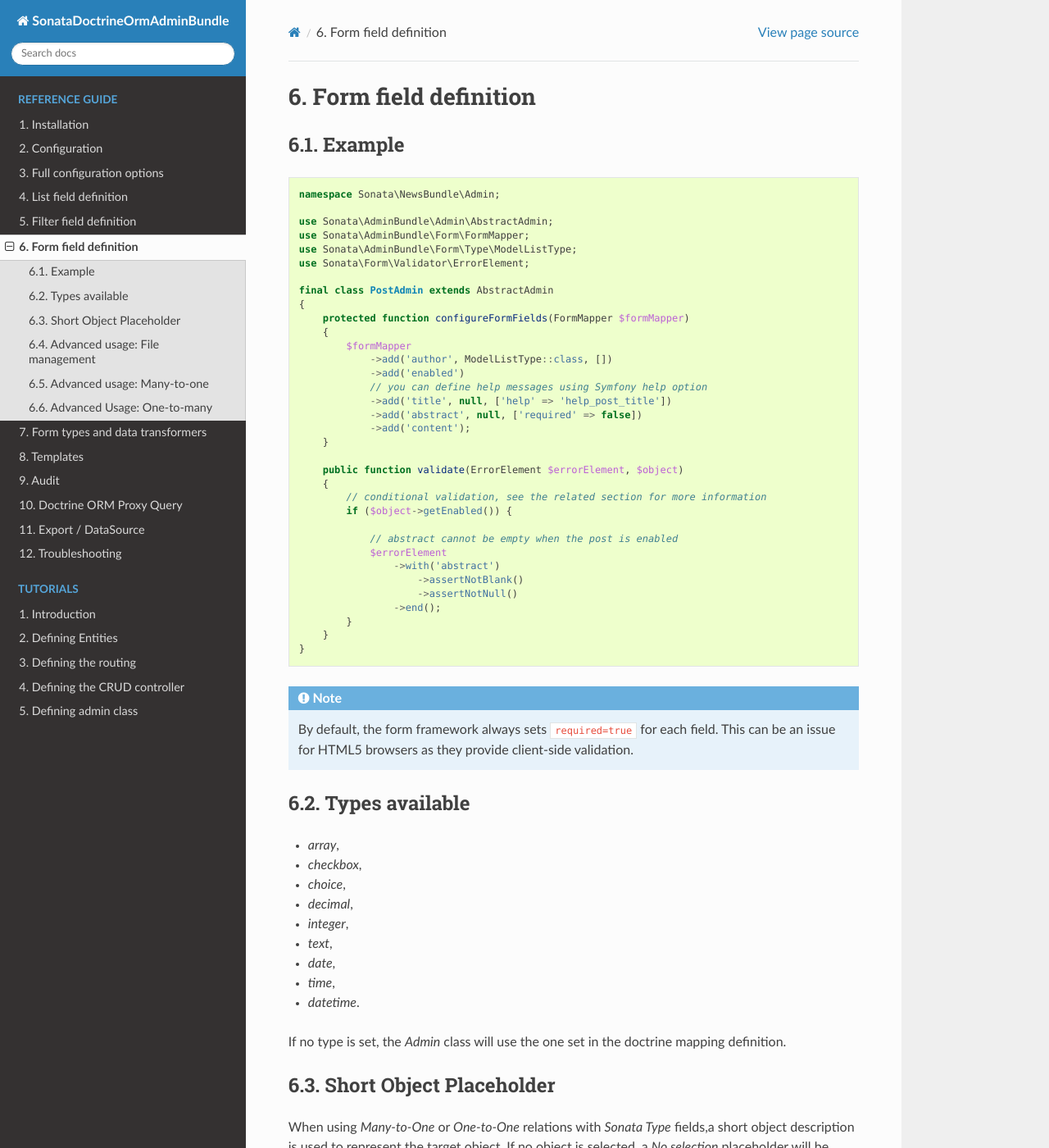
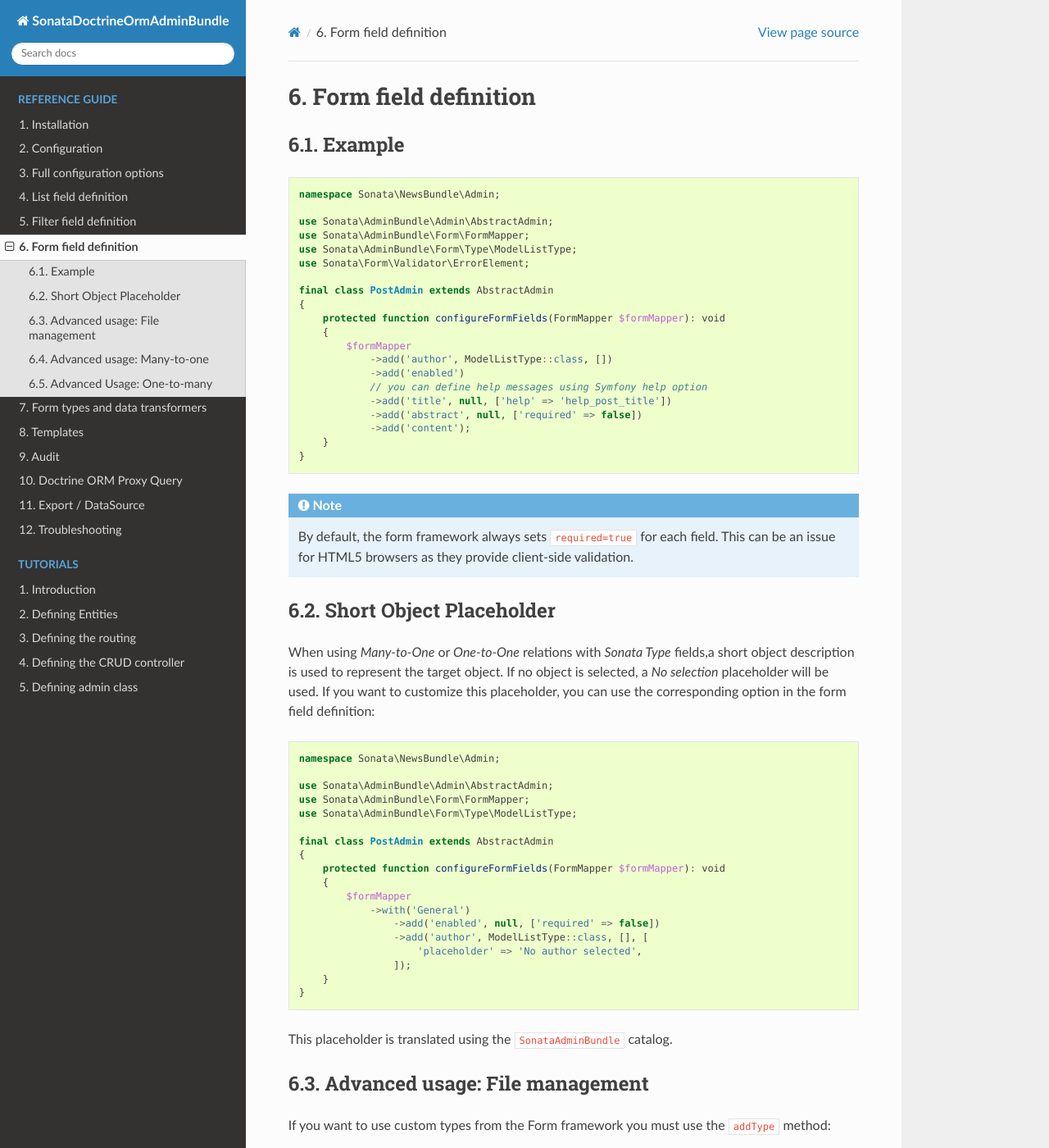
Before and after one commit to sonata-project/SonataDoctrineORMAdminBundle, a Sphinx documentation site: the page built from docs/reference/form_field_definition.rst, in a window 1280 px wide and 1400 px high. Shown: the whole window at 82% size. Built offline with Sphinx 7.4.7 and the Read the Docs theme 2.0.0, drawn with Linux system fonts in a browser that asks for light colours; some of the changed text lies outside the part shown.

Commit message:
Update doc to the last developement

```diff
--- a/docs/reference/form_field_definition.rst
+++ b/docs/reference/form_field_definition.rst
@@ -19,7 +19,7 @@
 
     final class PostAdmin extends AbstractAdmin
     {
-        protected function configureFormFields(FormMapper $formMapper)
+        protected function configureFormFields(FormMapper $formMapper): void
         {
             $formMapper
                 ->add('author', ModelListType::class, [])
@@ -29,41 +29,12 @@
                 ->add('abstract', null, ['required' => false])
                 ->add('content');
         }
-
-        public function validate(ErrorElement $errorElement, $object)
-        {
-            // conditional validation, see the related section for more information
-            if ($object->getEnabled()) {
-
-                // abstract cannot be empty when the post is enabled
-                $errorElement
-                    ->with('abstract')
-                        ->assertNotBlank()
-                        ->assertNotNull()
-                    ->end();
-            }
-        }
     }
 
 .. note::
 
     By default, the form framework always sets ``required=true`` for each field.
     This can be an issue for HTML5 browsers as they provide client-side validation.
-
-Types available
----------------
-
-* `array`,
-* `checkbox`,
-* `choice`,
-* `decimal`,
-* `integer`,
-* `text`,
-* `date`,
-* `time`,
-* `datetime`.
-
-If no type is set, the `Admin` class will use the one set in the doctrine mapping definition.
 
 Short Object Placeholder
 ------------------------
@@ -81,7 +52,7 @@
 
     final class PostAdmin extends AbstractAdmin
     {
-        protected function configureFormFields(FormMapper $formMapper)
+        protected function configureFormFields(FormMapper $formMapper): void
         {
             $formMapper
                 ->with('General')
@@ -106,7 +77,7 @@
 
     final class MediaAdmin extends AbstractAdmin
     {
-        protected function configureFormFields(FormMapper $formMapper)
+        protected function configureFormFields(FormMapper $formMapper): void
         {
             $formMapper
                 ->add('name', null, ['required' => false])
@@ -149,7 +120,7 @@
 
     final class PostAdmin extends AbstractAdmin
     {
-        protected function configureFormFields(FormMapper $formMapper)
+        protected function configureFormFields(FormMapper $formMapper): void
         {
             $formMapper
                 ->with('General')
@@ -201,7 +172,7 @@
 
     final class GalleryAdmin extends AbstractAdmin
     {
-        protected function configureFormFields(FormMapper $formMapper)
+        protected function configureFormFields(FormMapper $formMapper): void
         {
             $formMapper
                 ->add('code')
@@ -227,20 +198,10 @@
 By default, position row will be rendered. If you want to hide it, you will need to alter child  admin class and add hidden position field.
 Use code like::
 
-    protected function configureFormFields(FormMapper $formMapper)
+    protected function configureFormFields(FormMapper $formMapper): void
     {
         $formMapper
             ->add('position', 'hidden', [
                 'attr' => ['hidden' => true]
             ]);
     }
-
-To render child help messages you must use 'sonata_help' instead of 'help'::
-
-    protected function configureFormFields(FormMapper $formMapper)
-    {
-        $formMapper
-            ->add('image', 'file', [
-                'sonata_help' => 'help message rendered in parent CollectionType'
-            ]);
-    }
```
Also changed, not shown: docs/reference/filter_field_definition.rst (+43 -31 lines), docs/reference/form_types_and_transformers.rst (+4 -4 lines), docs/reference/list_field_definition.rst (+10 -21 lines), docs/reference/templates.rst (+0 -11 lines).
